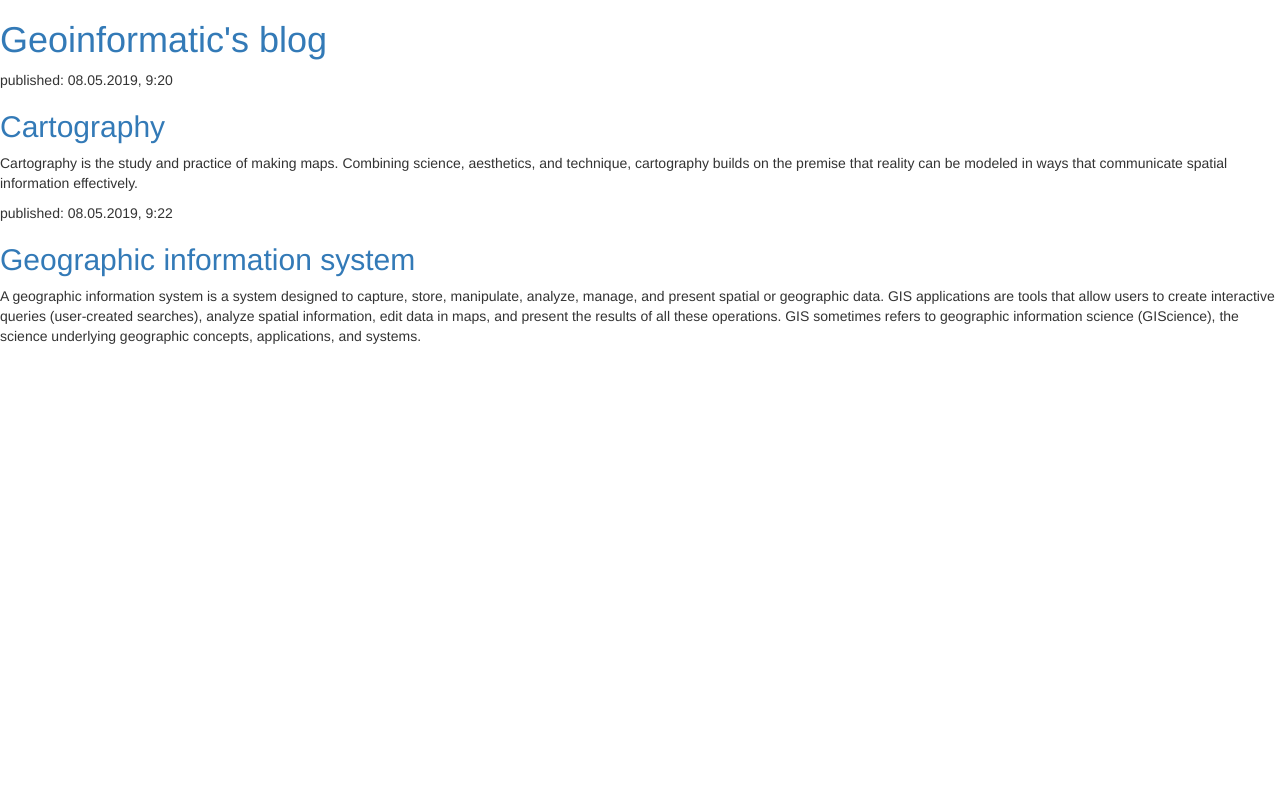
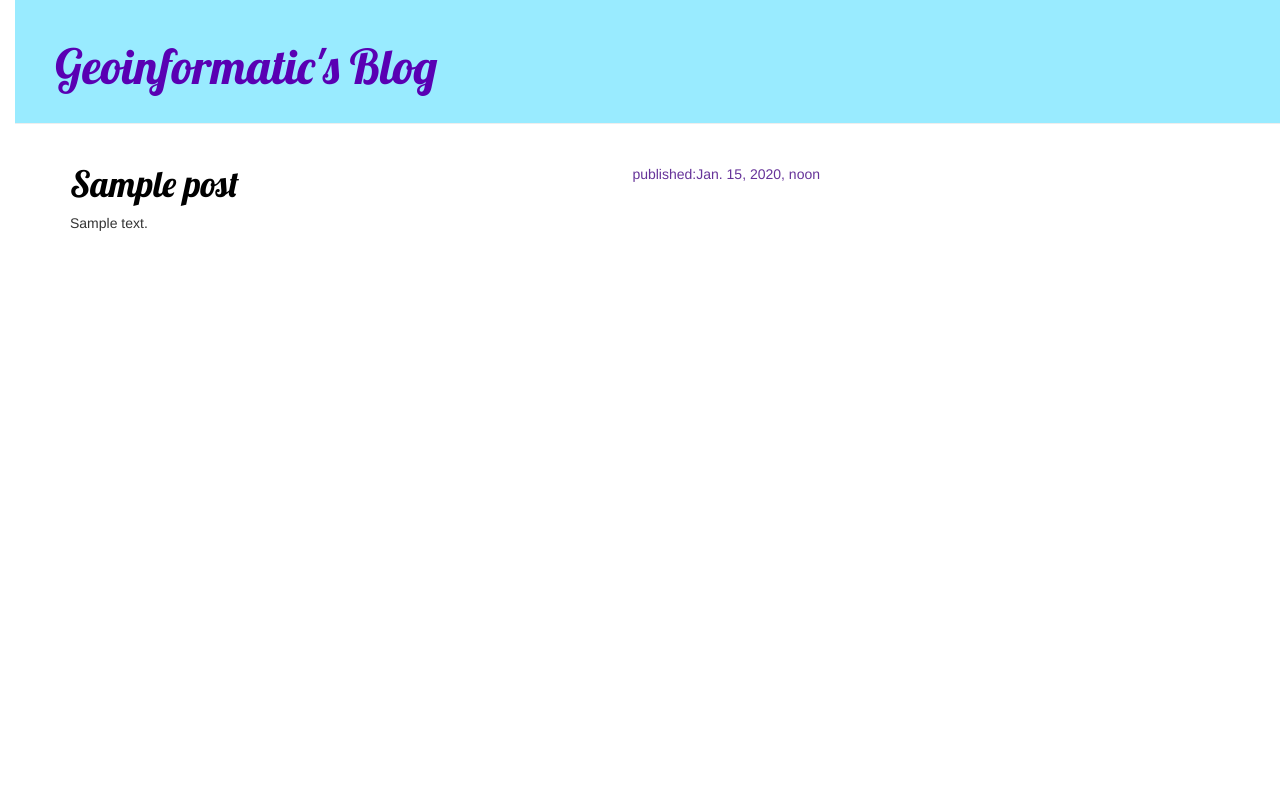
Before and after one commit to natrul1996/my_first_blog, a Django app: template blog/templates/blog/post_list.html in a window 1280 px wide. Run offline with Django 3.2, Linux system fonts and the light colour scheme; the template is opened without the code that fills it: values that come from a table or form of the project are taken from there, others are empty; tables that the repository leaves empty hold one stand-in row (values such as "Sample post"); some libraries are stand-ins or nearby versions.

Commit message:
Changed the HTML for the site.

```diff
--- /dev/null
+++ b/blog/static/css/blog.css
@@ -0,0 +1,55 @@
+h1 a {
+    color: #ff3300;
+    font-family: 'Lobster';
+}
+body {
+    padding-left: 15px;
+}
+
+.page-header {
+    background-color: #99ebff;
+    margin-top: 0;
+    padding: 20px 20px 20px 40px;
+}
+
+.page-header h1, .page-header h1 a, .page-header h1 a:visited, .page-header h1 a:active {
+    color: #5900b3;
+    font-size: 36pt;
+    text-decoration: none;
+}
+
+.content {
+    margin-left: 40px;
+}
+
+h1, h2, h3, h4 {
+    font-family: 'Righteous', cursive;
+}
+
+.date {
+    float: right;
+    color: #663399;
+}
+
+.save {
+    float: right;
+}
+
+.post-form textarea, .post-form input {
+    width: 100%;
+}
+
+.top-menu, .top-menu:hover, .top-menu:visited {
+    color: #ffffff;
+    float: right;
+    font-size: 26pt;
+    margin-right: 20px;
+}
+
+.post {
+    margin-bottom: 70px;
+}
+
+.post h1 a, .post h1 a:visited {
+    color: #000000;
+}
--- /dev/null
+++ b/blog/templates/blog/base.html
@@ -0,0 +1,28 @@
+{% load static %}
+<html>
+    <head>
+        <title>Geoinformatic's blog</title>
+        <link rel="stylesheet" href="//maxcdn.bootstrapcdn.com/bootstrap/3.2.0/css/bootstrap.min.css">
+        <link rel="stylesheet" href="//maxcdn.bootstrapcdn.com/bootstrap/3.2.0/css/bootstrap-theme.min.css">
+        <link rel="stylesheet" href="{% static 'css/blog.css' %}">
+        <link href="https://fonts.googleapis.com/css?family=Lobster&subset=latin,latin-ext" rel="stylesheet" type="text/css">
+    </head>
+
+
+    <body>
+        <div class="page-header">
+        <h1><a href="/">Geoinformatic's Blog</a></h1>
+    </div>
+    <div class="content container">
+        <div class="row">
+            <div class="col-md-8">
+            {% block content %}
+            {% endblock %}
+            </div>
+        </div>
+    </div>
+
+    </body>
+
+
+</html>
--- a/blog/templates/blog/post_list.html
+++ b/blog/templates/blog/post_list.html
@@ -1,24 +1,14 @@
-<html>
-    <head>
-        <title>Geoinformatic's blog</title>
-        <link rel="stylesheet" href="//maxcdn.bootstrapcdn.com/bootstrap/3.2.0/css/bootstrap.min.css">
-        <link rel="stylesheet" href="//maxcdn.bootstrapcdn.com/bootstrap/3.2.0/css/bootstrap-theme.min.css">
-    </head>
-    <body>
-        <div>
-            <h1><a href="">Geoinformatic's blog</a></h1>
+{% extends 'blog/base.html' %}
+
+
+{% block content %}
+    {% for post in posts %}
+        <div class="post">
+            <div class="date">
+                <p>published:{{post.published_date}}</p>
+            </div>
+            <h1><a href="{% url 'post_detail' pk=post.pk %}">{{ post.title }}</a></h1>
+            <p>{{post.text}}</p>
         </div>
-
-        <div>
-            <p>published: 08.05.2019, 9:20</p>
-            <h2><a href="">Cartography</a></h2>
-            <p>Cartography is the study and practice of making maps. Combining science, aesthetics, and technique, cartography builds on the premise that reality can be modeled in ways that communicate spatial information effectively.</p>
-        </div>
-
-        <div>
-            <p>published: 08.05.2019, 9:22</p>
-            <h2><a href="">Geographic information system</a></h2>
-            <p>A geographic information system is a system designed to capture, store, manipulate, analyze, manage, and present spatial or geographic data. GIS applications are tools that allow users to create interactive queries (user-created searches), analyze spatial information, edit data in maps, and present the results of all these operations. GIS sometimes refers to geographic information science (GIScience), the science underlying geographic concepts, applications, and systems.</p>
-        </div>
-    </body>
-</html>
+    {% endfor %}
+{% endblock %}
--- a/blog/urls.py
+++ b/blog/urls.py
@@ -3,4 +3,5 @@ from . import views
 
 urlpatterns = [
     url(r'^$', views.post_list, name='post_list'),
+    url(r'^post/(?P<pk>[0-9]+)/$', views.post_detail, name='post_detail'),
 ]
--- a/blog/views.py
+++ b/blog/views.py
@@ -1,7 +1,12 @@
 from django.shortcuts import render
 from django.utils import timezone
 from .models import Post
+from django.shortcuts import render, get_object_or_404
 
 def post_list(request):
     posts = Post.objects.filter(published_date__lte=timezone.now()).order_by('published_date')
     return render(request, 'blog/post_list.html', {'posts': posts})
+
+def post_detail(request, pk):
+    post = get_object_or_404(Post, pk=pk)
+    return render(request, 'blog/post_detail.html', {'post': post})
```
Also changed, not shown: blog/templates/blog/post_detail.html (added, +13 -0 lines), .spyproject/workspace.ini, 1 other file.
